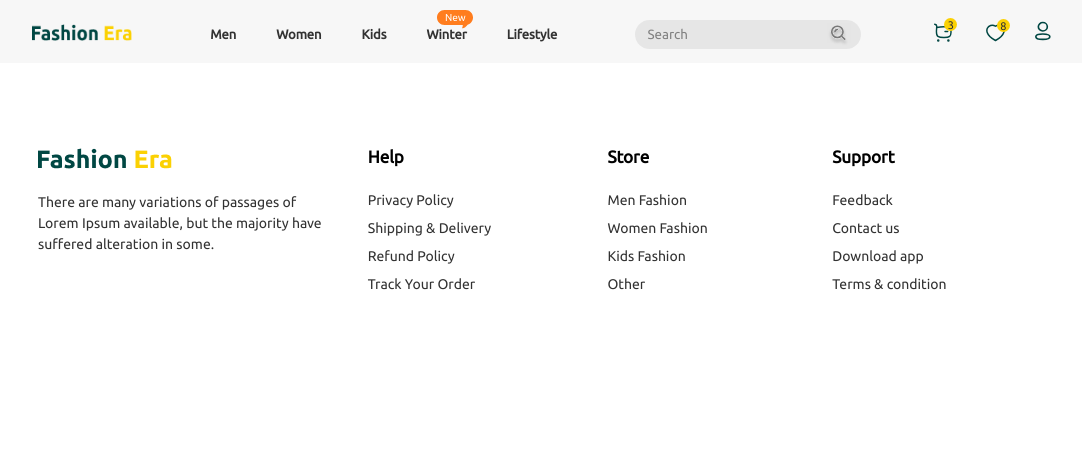
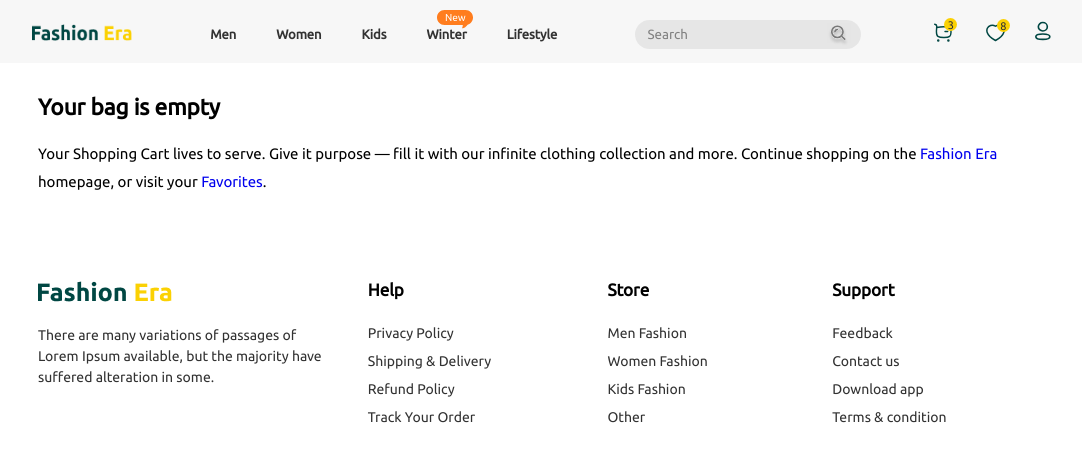
Before and after one commit to LucasPPedroso/Fashion-Era, a website: page cart.html in a window 1280 px wide. Shown: the whole page, without its empty margins (90-1172 px from the left). Drawn offline with Linux system fonts and the light colour scheme.

Commit message:
Fashion Era Update: Fixed User Page Inputs and added favorites page.

```diff
--- a/cart.html
+++ b/cart.html
@@ -93,17 +93,21 @@
                                 </svg>
                             </button>
                         </a>
-
+                        <a href="favorites.html">
                             <button class="favorites-btn">
                                 <svg class="favorites" width="19" height="18" viewBox="0 0 25 24" fill="none"
                                      xmlns="http://www.w3.org/2000/svg">
                                     <path fill-rule="evenodd" clip-rule="evenodd"
                                           d="M1.45022 11.3758C0.151129 7.58508 1.66936 3.2523 5.92743 1.97023C8.16725 1.29469 10.6395 1.693 12.5016 3.00222C14.2632 1.72921 16.8262 1.29921 19.0636 1.97023C23.3217 3.2523 24.8496 7.58508 23.5517 11.3758C21.5299 17.3845 12.5016 22.0126 12.5016 22.0126C12.5016 22.0126 3.53991 17.4546 1.45022 11.3758Z"
-                                      stroke="#004743" stroke-width="2" stroke-linecap="round" stroke-linejoin="round"/>
-                                <path opacity="0.5" d="M17.3447 5.83313C18.6402 6.22465 19.5555 7.3053 19.6657 8.57379"
-                                      stroke="#FBD103" stroke-width="2" stroke-linecap="round" stroke-linejoin="round"/>
+                                          stroke="#004743" stroke-width="2" stroke-linecap="round"
+                                          stroke-linejoin="round"/>
+                                    <path opacity="0.5"
+                                          d="M17.3447 5.83313C18.6402 6.22465 19.5555 7.3053 19.6657 8.57379"
+                                          stroke="#FBD103" stroke-width="2" stroke-linecap="round"
+                                          stroke-linejoin="round"/>
                                 </svg>
                             </button>
+                        </a>
                     </div>
                     <div class="profile-management">
                         <a href="sign-in.html">
@@ -183,7 +187,7 @@
                             </svg>
                         </button>
                     </a>
-
+                    <a href="favorites.html">
                         <button class="favorites-btn">
                             <svg class="favorites" width="19" height="18" viewBox="0 0 25 24" fill="none"
                                  xmlns="http://www.w3.org/2000/svg">
@@ -194,6 +198,7 @@
                                       stroke="#FBD103" stroke-width="2" stroke-linecap="round" stroke-linejoin="round"/>
                             </svg>
                         </button>
+                    </a>
                 </div>
                 <div class="search">
                     <input class="search-input search-icon" type="text" placeholder="Search">
@@ -245,13 +250,13 @@
     </header>
 
     <main>
-<!--        <div class="cart-header">-->
-<!--            <h2>Your bag is empty</h2>-->
-<!--            <p>Your Shopping Cart lives to serve. Give it purpose — fill it with our infinite clothing-->
-<!--                collection and more.-->
-<!--                Continue shopping on the <a href="index.html">Fashion Era</a> homepage, or visit your <a-->
-<!--                        href="favorites.html">Favorites</a>.</p>-->
-<!--        </div>-->
+        <div class="cart-header">
+            <h2>Your bag is empty</h2>
+            <p>Your Shopping Cart lives to serve. Give it purpose — fill it with our infinite clothing
+                collection and more.
+                Continue shopping on the <a href="index.html">Fashion Era</a> homepage, or visit your <a
+                        href="favorites.html">Favorites</a>.</p>
+        </div>
     </main>
 
     <footer>
```
Also changed, not shown: index.html (+10 -5 lines). Lines whose indentation alone changed are shown as unchanged.
